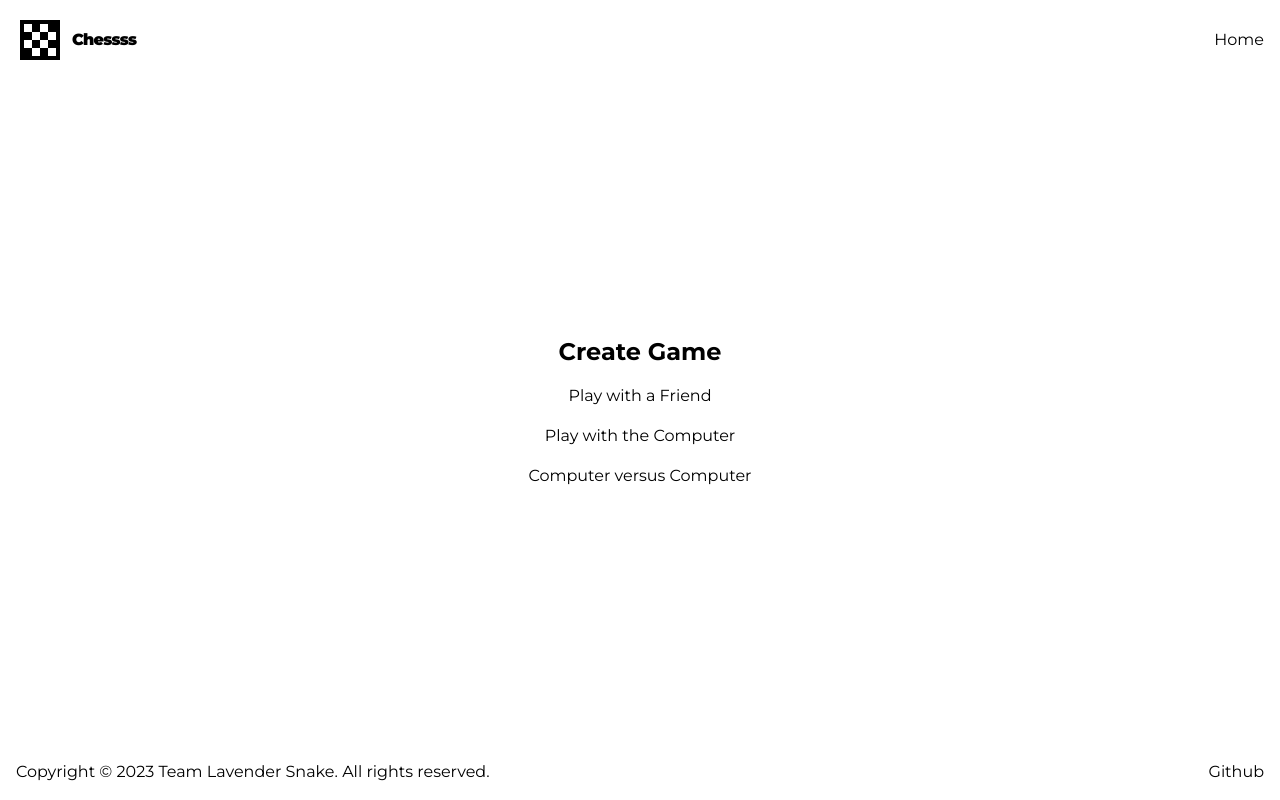
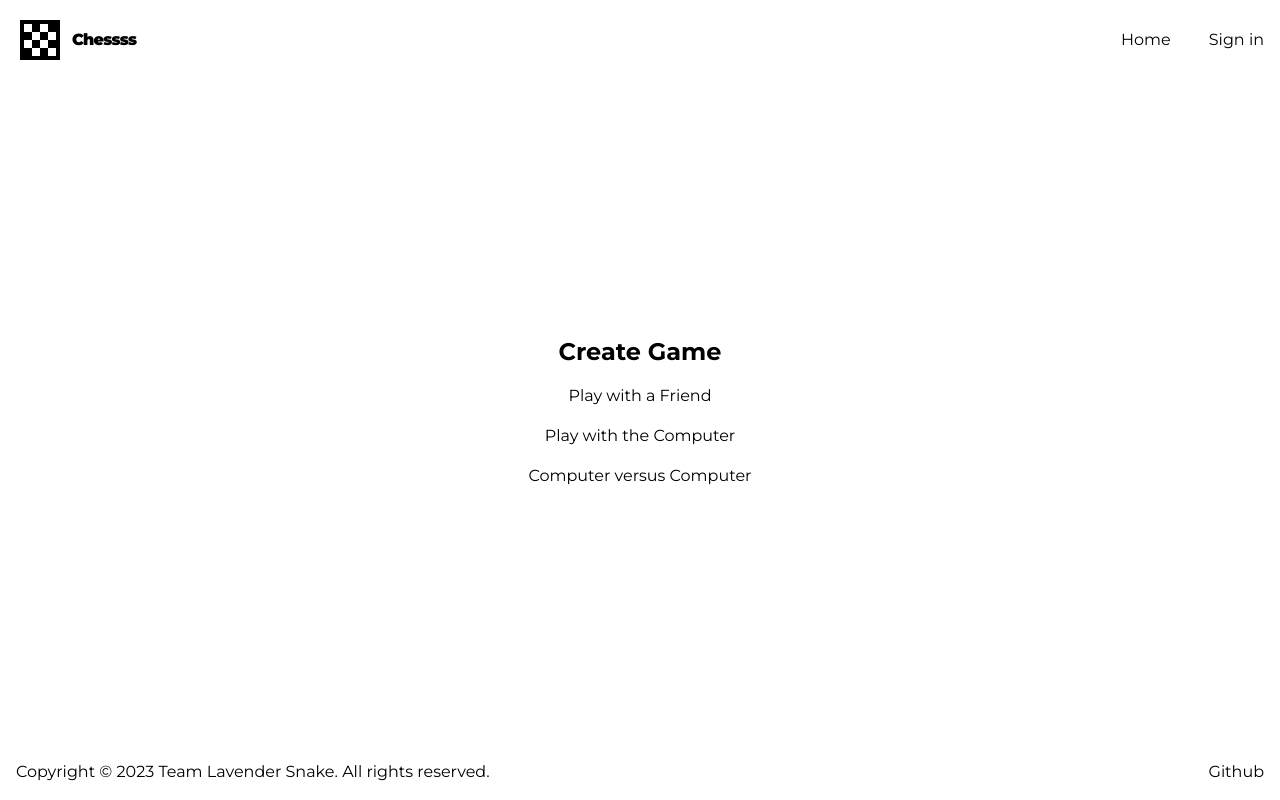
Before and after one commit to Hack-Weekly/lavender-snake-chess, a Next.js app: page / in a window 1280 px wide. Built offline with nearby package versions, Linux system fonts and the light colour scheme; no server answers.

Commit message:
added loading state for nextauth and signin button

```diff
--- /dev/null
+++ b/app/_components/Auth.tsx
@@ -0,0 +1,27 @@
+import { useSession } from "next-auth/react";
+import Image from "next/image";
+
+type Props = {
+  children?: React.ReactNode;
+};
+
+export const Auth = ({ children }: Props) => {
+  const { status } = useSession();
+
+  if (status === "loading") {
+    return (
+      <main className="flex flex-col justify-center items-center">
+        <Image
+          className="animate-pulse"
+          src="/chess.svg"
+          alt="Chessss Logo"
+          width={64}
+          height={64}
+        />
+        <p>Loading Chessss...</p>
+      </main>
+    );
+  }
+
+  return <>{children}</>;
+};
--- a/app/_components/Header.tsx
+++ b/app/_components/Header.tsx
@@ -1,5 +1,5 @@
 "use client";
-import { useSession } from "next-auth/react";
+import { signIn, useSession } from "next-auth/react";
 import Image from "next/image";
 import Link from "next/link";
 
@@ -25,7 +25,19 @@ export default function Header() {
               height={32}
             />
           </Link>
-        ) : null}
+        ) : (
+          <button
+            onClick={() => signIn("discord")}
+            className="flex flex-nowrap items-center gap-1.5">
+            <Image
+              src="/discord.svg"
+              alt="Discord Sign In"
+              width={16}
+              height={16}
+            />
+            Sign in
+          </button>
+        )}
       </nav>
     </header>
   );
--- a/app/_context/NextAuthProvider.tsx
+++ b/app/_context/NextAuthProvider.tsx
@@ -2,6 +2,7 @@
 
 import { Session } from "next-auth";
 import { SessionProvider } from "next-auth/react";
+import { Auth } from "@/app/_components/Auth";
 
 type Props = {
   children?: React.ReactNode;
@@ -9,5 +10,9 @@ type Props = {
 };
 
 export const NextAuthProvider = ({ children, session }: Props) => {
-  return <SessionProvider session={session}>{children}</SessionProvider>;
+  return (
+    <SessionProvider session={session}>
+      <Auth>{children}</Auth>
+    </SessionProvider>
+  );
 };
--- a/next.config.js
+++ b/next.config.js
@@ -1,5 +1,19 @@
 /** @type {import('next').NextConfig} */
 const nextConfig = {
+  async headers() {
+    return [
+      {
+        source: "/api/auth/:nextauth*",
+        headers: [
+          {
+            key: "Cache-Control",
+            value: "no-store, max-age=0",
+          },
+        ],
+      },
+    ];
+  },
+
   images: {
     remotePatterns: [
       {
```
Also changed, not shown: public/discord.svg (added).
